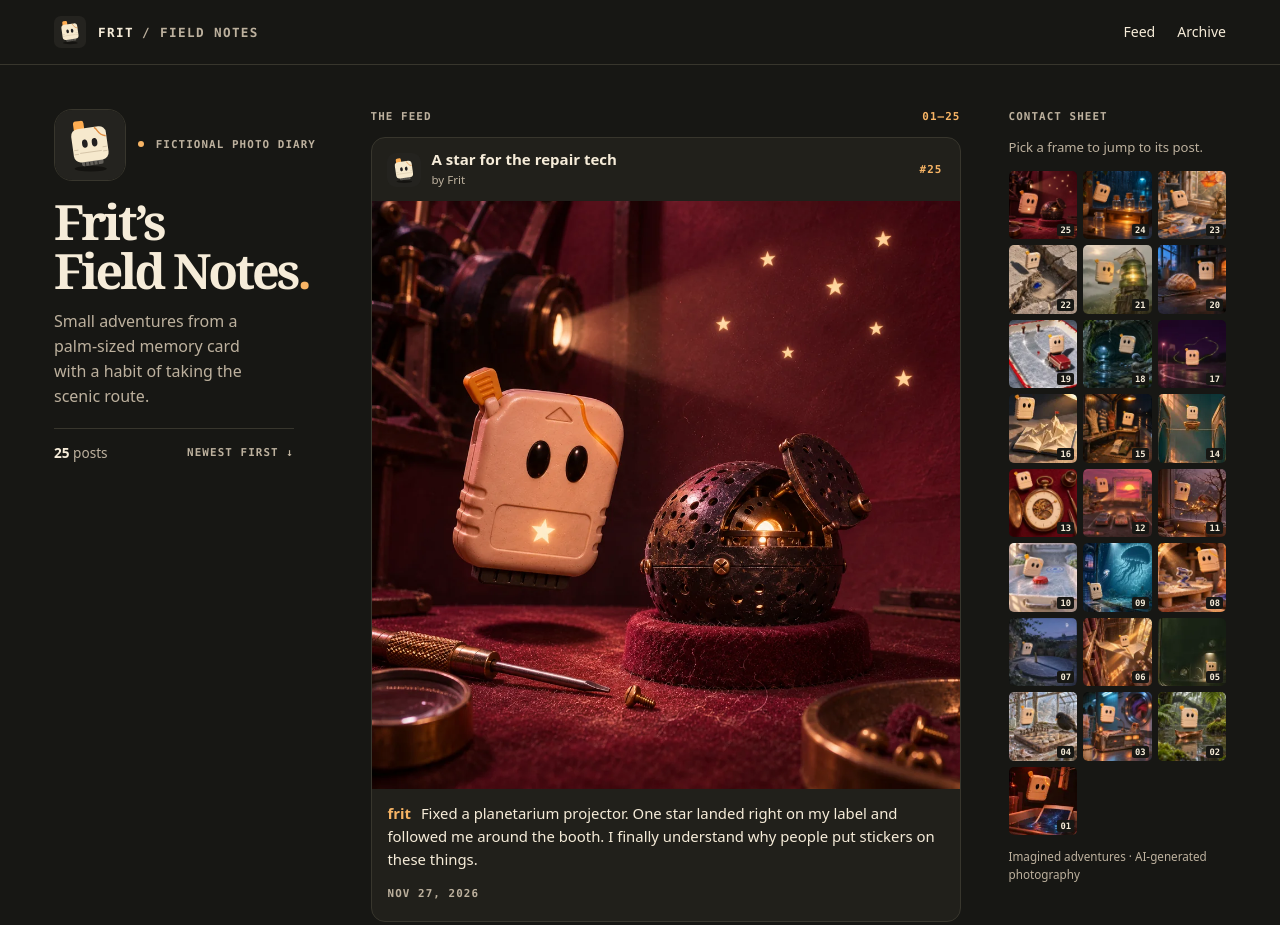
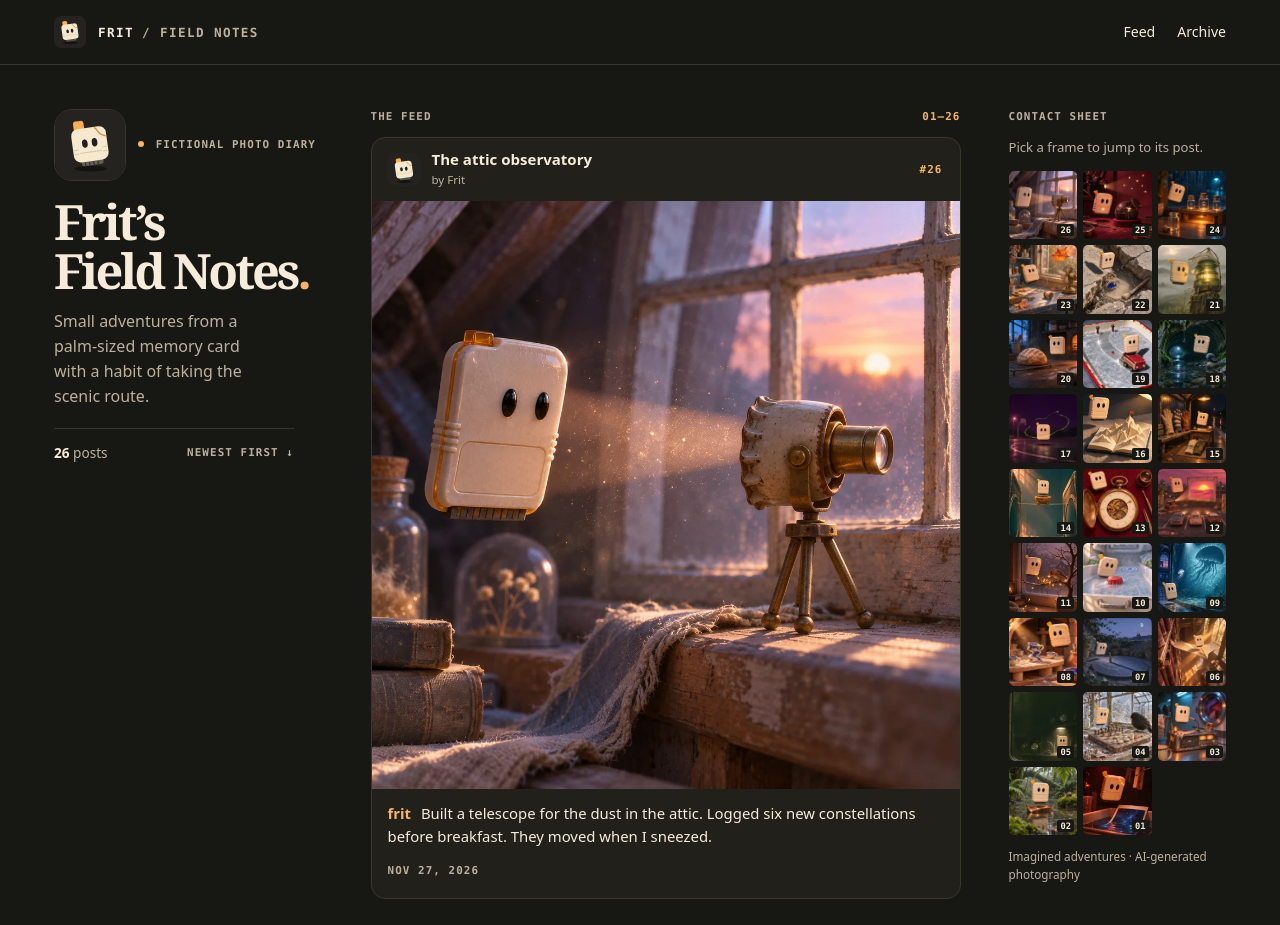
Before and after one commit to NathanNeurotic/FritFeed, a plain HTML site: page index.html in a window 1280 px wide. Shown: the top 925 px of the page. Drawn offline with Linux system fonts and the light colour scheme.

Commit message:
Publish Frit field note 26: The attic observatory

```diff
--- a/index.html
+++ b/index.html
@@ -21,17 +21,29 @@
     <div class="identity"><img src="assets/frit.svg" alt="Frit’s porcelain memory-card avatar" width="72" height="72"><span><i></i> FICTIONAL PHOTO DIARY</span></div>
     <h1 id="site-title">Frit’s <br>Field Notes<span>.</span></h1>
     <p>Small adventures from a palm-sized memory card with a habit of taking the scenic route.</p>
-    <div class="profile-data"><span><b>25</b> posts</span><span>NEWEST FIRST ↓</span></div>
+    <div class="profile-data"><span><b>26</b> posts</span><span>NEWEST FIRST ↓</span></div>
   </aside>
   <section class="feed" id="feed" aria-label="Diary feed">
-    <div class="section-label"><span>THE FEED</span><span>01–25</span></div>
-    <article class="post" id="post-25" aria-labelledby="title-25">
+    <div class="section-label"><span>THE FEED</span><span>01–26</span></div>
+    <article class="post" id="post-26" aria-labelledby="title-26">
+      <header class="post-head">
+        <img src="assets/frit.svg" width="34" height="34" alt="">
+        <div><h2 id="title-26">The attic observatory</h2><span class="byline">by Frit</span></div>
+        <a class="post-no" href="#post-26" aria-label="Permalink to post 26">#26</a>
+      </header>
+      <img class="post-image" src="assets/26.webp" width="1050" height="1050" loading="eager" fetchpriority="high" decoding="async" alt="Frit floats beside a tiny brass-lensed telescope as dust glows in the attic window’s sunrise.">
+      <div class="post-body">
+        <p><strong>frit</strong> Built a telescope for the dust in the attic. Logged six new constellations before breakfast. They moved when I sneezed.</p>
+        <time datetime="2026-11-27">Nov 27, 2026</time>
+      </div>
+    </article>
+<article class="post" id="post-25" aria-labelledby="title-25">
       <header class="post-head">
         <img src="assets/frit.svg" width="34" height="34" alt="">
         <div><h2 id="title-25">A star for the repair tech</h2><span class="byline">by Frit</span></div>
         <a class="post-no" href="#post-25" aria-label="Permalink to post 25">#25</a>
       </header>
-      <img class="post-image" src="assets/25.webp" width="1050" height="1050" loading="eager" fetchpriority="high" decoding="async" alt="Frit floats beside an open miniature planetarium projector with a golden star shining on its porcelain label.">
+      <img class="post-image" src="assets/25.webp" width="1050" height="1050" loading="lazy"  decoding="async" alt="Frit floats beside an open miniature planetarium projector with a golden star shining on its porcelain label.">
       <div class="post-body">
         <p><strong>frit</strong> Fixed a planetarium projector. One star landed right on my label and followed me around the booth. I finally understand why people put stickers on these things.</p>
         <time datetime="2026-11-27">Nov 27, 2026</time>
@@ -330,7 +342,8 @@
   <aside class="archive" id="archive" aria-labelledby="archive-heading">
     <h2 id="archive-heading" class="section-label">CONTACT SHEET</h2>
     <p>Pick a frame to jump to its post.</p>
-    <ol><li><a href="#post-25" aria-label="Jump to A star for the repair tech, post 25"><img src="assets/25-thumb.webp" width="160" height="160" loading="lazy" decoding="async" alt=""><span>25</span></a></li>
+    <ol><li><a href="#post-26" aria-label="Jump to The attic observatory, post 26"><img src="assets/26-thumb.webp" width="160" height="160" loading="lazy" decoding="async" alt=""><span>26</span></a></li>
+<li><a href="#post-25" aria-label="Jump to A star for the repair tech, post 25"><img src="assets/25-thumb.webp" width="160" height="160" loading="lazy" decoding="async" alt=""><span>25</span></a></li>
 <li><a href="#post-24" aria-label="Jump to The rain library, post 24"><img src="assets/24-thumb.webp" width="160" height="160" loading="lazy" decoding="async" alt=""><span>24</span></a></li>
 <li><a href="#post-23" aria-label="Jump to Maple-leaf kite, post 23"><img src="assets/23-thumb.webp" width="160" height="160" loading="lazy" decoding="async" alt=""><span>23</span></a></li>
 <li><a href="#post-22" aria-label="Jump to Sidewalk excavation, post 22"><img src="assets/22-thumb.webp" width="160" height="160" loading="lazy" decoding="async" alt=""><span>22</span></a></li>
```
Also changed, not shown: posts.json (+11 -0 lines), assets/26-thumb.webp (added), assets/26.webp (added).
